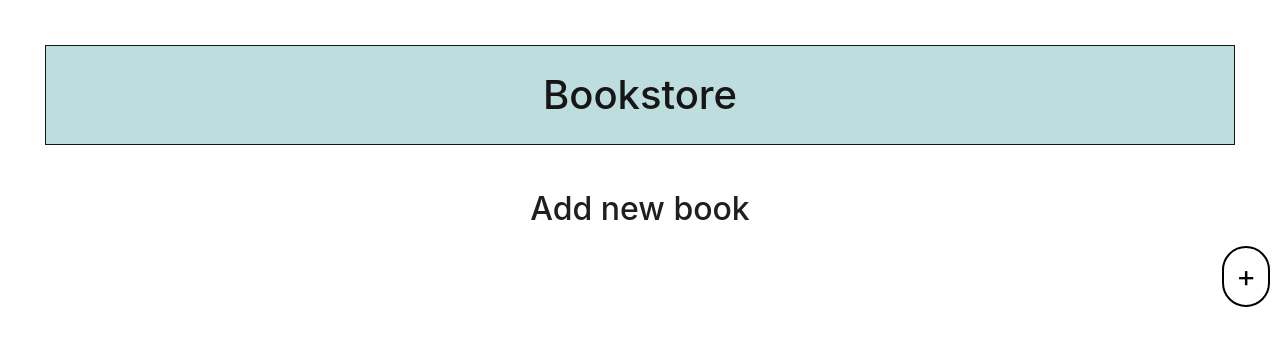
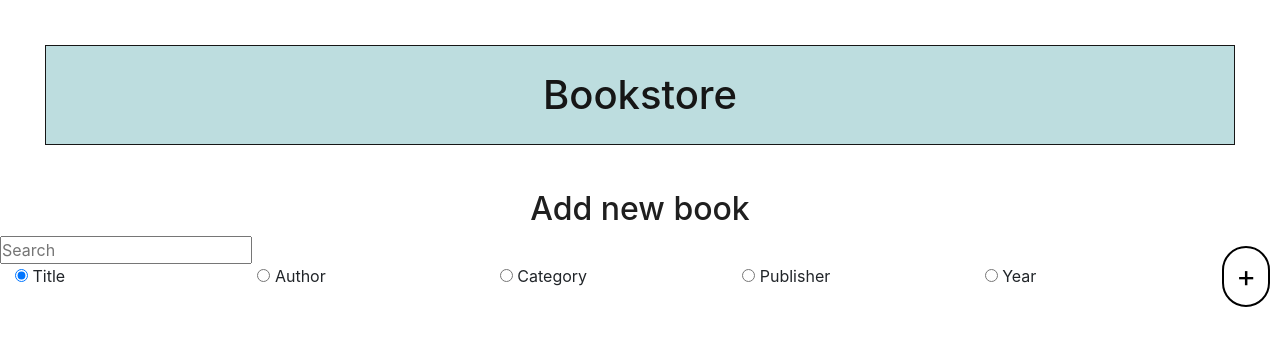
Before and after one commit to gazougreg/BookStore, a React (Create React App) app: page /search in a window 1280 px wide. Shown: the top 346 px of the page. Built offline with nearby package versions, Linux system fonts and the light colour scheme.

Commit message:
search bar in Search Component

```diff
--- a/package.json
+++ b/package.json
@@ -10,7 +10,8 @@
     "react": "^16.12.0",
     "react-bootstrap": "^1.0.0-beta.16",
     "react-dom": "^16.12.0",
-    "react-scripts": "3.3.0"
+    "react-scripts": "3.3.0",
+    "react-test-renderer": "^16.12.0"
   },
   "scripts": {
     "start": "react-scripts start",
--- /dev/null
+++ b/src/components/Search/Search.js
@@ -0,0 +1,62 @@
+import React, {useState} from 'react';
+import {Row, Col} from 'react-bootstrap';
+
+const Search = (props) => {
+    const [searchTerm, setSearchTerm] = useState("");
+    const [searchResult, setSearchResult] = useState([]);
+    const [selectedFilter, setFilter] = useState(0);
+
+    const filters = ["Title", "Author", "Category", "Publisher", "Year"];
+
+    const searchChangeHandler = (event) => {
+        setSearchTerm(event.target.value);
+    }
+
+    const filterChangeHandler = (event) => {
+        setFilter(event.target.value);
+    }
+
+    const searchSubmitHandler = (event) => {
+        event.preventDefault();
+        // console.log("searchTerm");
+        // console.log(searchTerm);
+        // console.log("filter");
+        console.log("props.books");
+        console.log(props.books);
+        let f = filters[selectedFilter].toLowerCase();
+        let tmpResult = [];
+        props.books.map((el,index)=>{
+            if (props.books[index][f].includes(searchTerm)){
+                tmpResult.push(props.books[index]);
+            }
+
+        })
+        setSearchResult(tmpResult);
+
+        //setSearchResult()
+    }
+    console.log("mini State:");
+    console.log(searchTerm);
+    console.log("RESULTS!!!!")
+    console.log(searchResult);
+    return (
+        <form onSubmit={searchSubmitHandler}>
+            <input type="text" placeholder="Search" className="search-bar" onChange={searchChangeHandler}/>
+            <input type="submit" style={{display:"none"}}/>
+            <Row>
+                {filters.map((filter,index)=> {
+                    return (
+                        <Col>
+                            <div>
+                                <input type="radio" value={index} className="btn-filter" checked={selectedFilter==index} onChange={filterChangeHandler}/> {filter}
+                            </div>
+                        </Col>
+                        );
+                    })
+                }
+            </Row>
+        </form>
+    );
+}
+
+export default Search;
--- a/src/containers/App.js
+++ b/src/containers/App.js
@@ -1,6 +1,7 @@
 import React, { Component } from 'react';
 import data from '../assets/books.json';
 import AddProduct from '../components/AddProduct/AddProduct';
+import Search from '../components/Search/Search';
 import 'bootstrap/dist/css/bootstrap.min.css';
 import './App.css';
 
@@ -198,6 +199,9 @@ class App extends Component {
           storeInState={this.submitHandler}
           errors={this.state.errors}
         />
+        <Search
+          books={this.state.data.books}
+        />
       </div>
     );
   }
```
Also changed, not shown: 1 other file (tests, documents, lock files or other folders).
